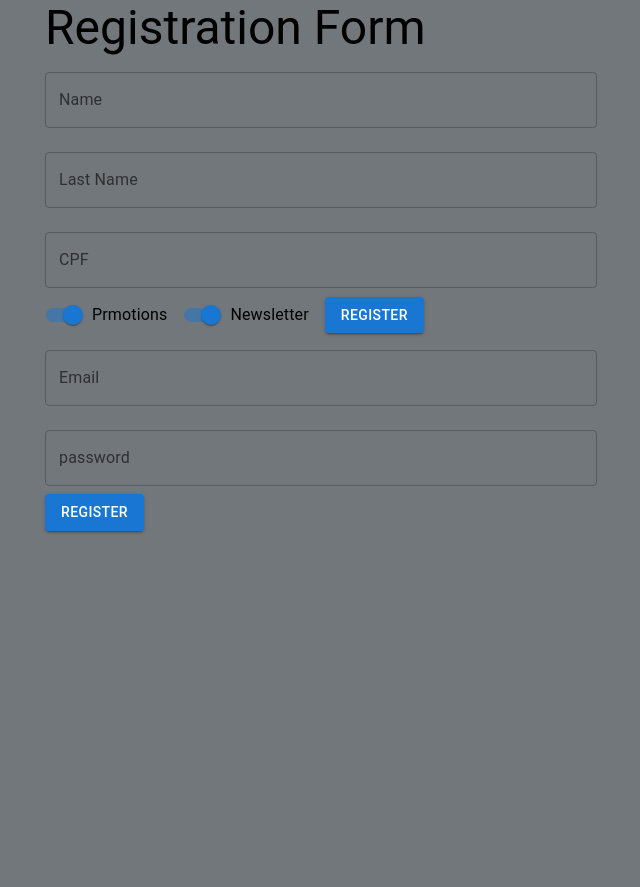
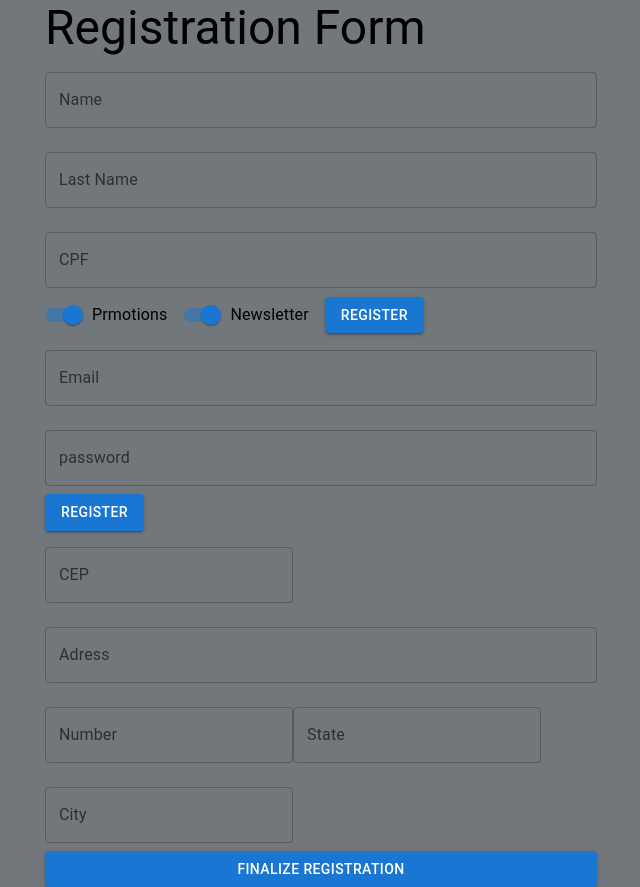
Before and after one commit to GuilhermeSR98/react_form, a React (Create React App) app: page / in a window 1280 px wide. Shown: the whole page, without its empty margins (319-959 px from the left). Before the commit the page ends 800 px from the top, so only its background shows below. Built offline with nearby package versions, Linux system fonts and the light colour scheme.

Commit message:
Creating DeliveryData component

```diff
--- /dev/null
+++ b/src/Components/DeliveryData/DeliveryData.jsx
@@ -0,0 +1,50 @@
+import React from 'react'
+import { TextField, Button } from '@mui/material/'
+
+function DeliveryData() {
+  return (
+    <form>
+      <TextField
+        variant="outlined"
+        margin="normal"
+        id="CEP"
+        label="CEP"
+        type="number"
+      />
+      <TextField
+        variant="outlined"
+        fullWidth
+        margin="normal"
+        id="adress"
+        label="Adress"
+        type="text"
+      />
+      <TextField
+        variant="outlined"
+        margin="normal"
+        id="number"
+        label="Number"
+        type="number"
+      />
+      <TextField
+        variant="outlined"
+        margin="normal"
+        id="state"
+        label="State"
+        type="text"
+      />
+      <TextField
+        variant="outlined"
+        margin="normal"
+        id="city"
+        label="City"
+        type="text"
+      />
+      <Button type="submit" variant="contained" fullWidth>
+        Finalize registration
+      </Button>
+    </form>
+  )
+}
+
+export default DeliveryData
--- a/src/Components/RegistrationForm/RegistrationForm.jsx
+++ b/src/Components/RegistrationForm/RegistrationForm.jsx
@@ -1,6 +1,7 @@
 import React from 'react'
 import PersonalData from '../PersonalData/PersonalData'
 import UserData from '../UserData/UserData'
+import DeliveryData from '../DeliveryData/DeliveryData'
 
 
 function RegistrationForm( CPFValidation, submitForm) {
@@ -8,6 +9,7 @@ function RegistrationForm( CPFValidation, submitForm) {
     <>
       <PersonalData CPFValidation={CPFValidation} submitForm={submitForm} />
       <UserData />
+      <DeliveryData />
     </>
 
   )
```
